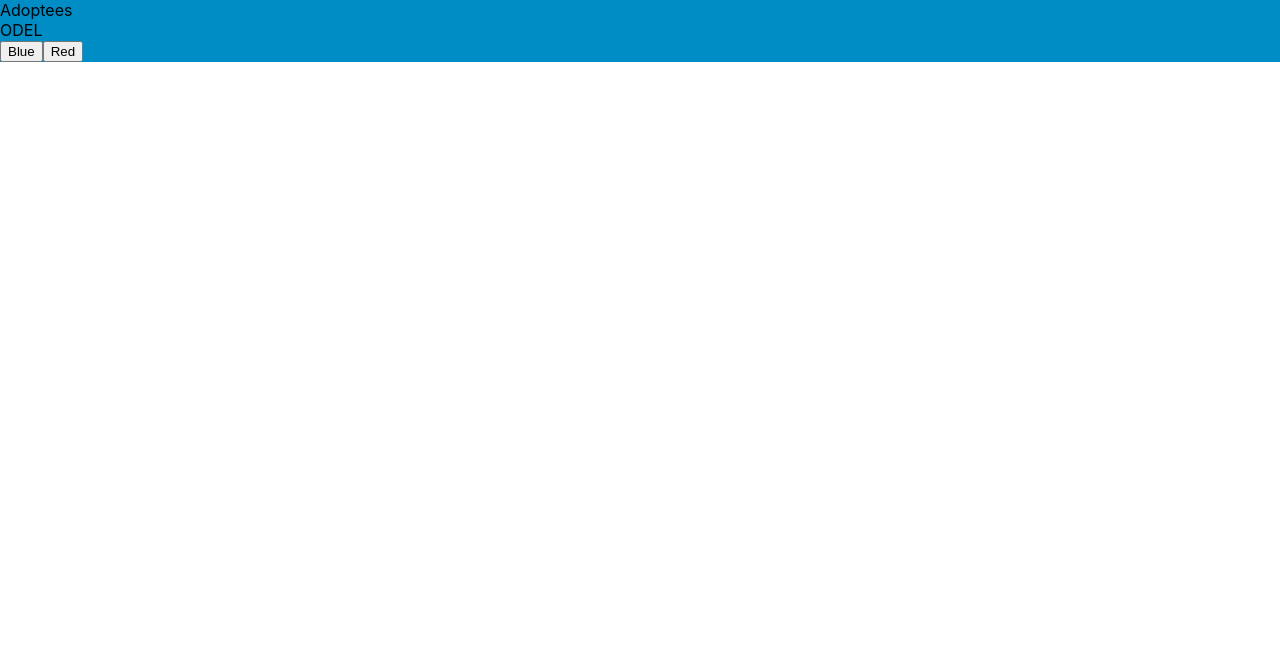
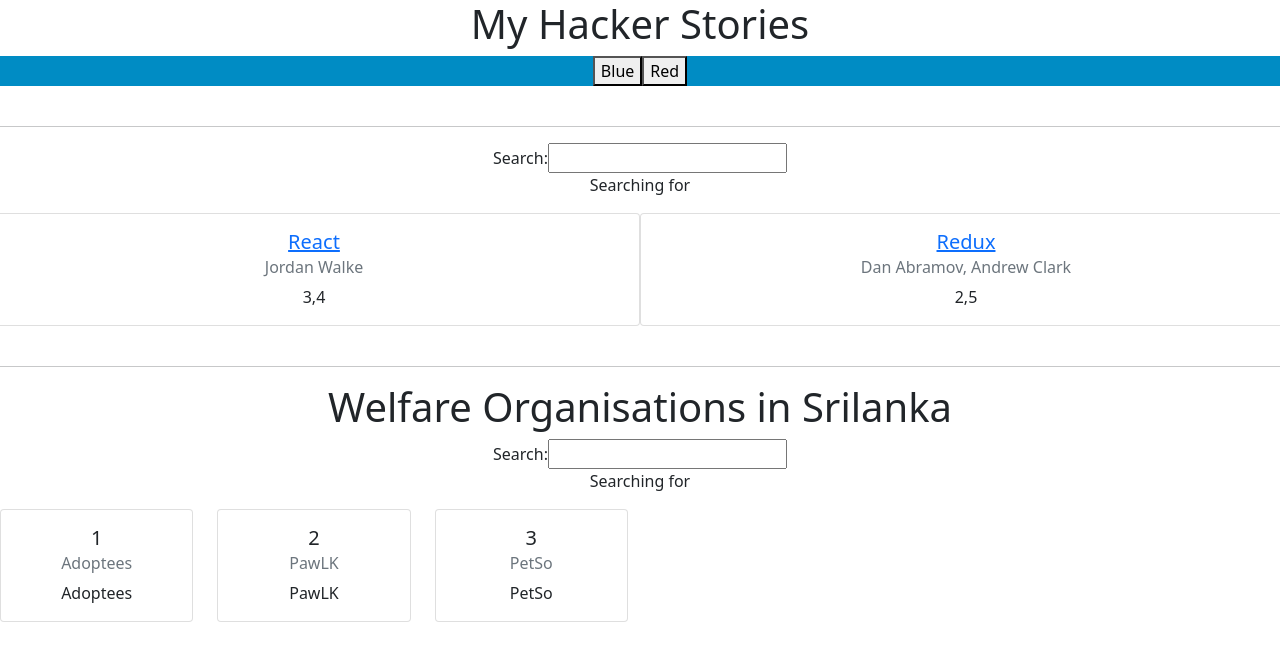
Before and after one commit to pasindur99/Organizations-frontend, a React (Create React App) app: page / in a window 1280 px wide. Shown: the top 658 px of the page. Built offline with nearby package versions, Linux system fonts and the light colour scheme.

Commit message:
Implement a search feature (#13)
* Search bar in progress

* Create search feature for stories

* Create search feature for organisations

```diff
--- a/package.json
+++ b/package.json
@@ -6,9 +6,11 @@
     "@testing-library/jest-dom": "^5.14.1",
     "@testing-library/react": "^11.2.7",
     "@testing-library/user-event": "^12.8.3",
+    "bootstrap": "^5.1.3",
     "react": "^17.0.2",
     "react-dom": "^17.0.2",
     "react-scripts": "4.0.3",
+    "reactstrap": "^9.0.1",
     "web-vitals": "^1.1.2"
   },
   "scripts": {
--- a/src/App.js
+++ b/src/App.js
@@ -1,15 +1,67 @@
 import './App.css';
 import Organisations from "./Organizations";
 import {useState} from "react";
-
-
+import {Col, Row} from "reactstrap";
+import List from "./List";
+import Search from "./Search";
 
 function App() {
     const [color, setColor] = useState("#008cc4");
+
+    const stories = [
+        {
+            title: 'React',
+            url: 'https://reactjs.org/',
+            author: 'Jordan Walke',
+            num_comments: 3,
+            points: 4,
+            objectID: 0,
+        },
+        {
+            title: 'Redux',
+            url: 'https://redux.js.org/',
+            author: 'Dan Abramov, Andrew Clark',
+            num_comments: 2,
+            points: 5,
+            objectID: 1,
+        },
+    ];
+    const [searchTerm, setSearchTerm] = useState('');
+    const handleSearch = event => {
+        setSearchTerm(event.target.value);
+        // console.log(event.target.value);
+    }
+    const searchedStories = stories.filter(function (story) {
+        return story.title.includes(searchTerm);
+    });
+
+    const organisations = [
+        {
+            id: 1,
+            name: "Adoptees"
+        },
+        {
+            id: 2,
+            name: "PawLK"
+        },
+        {
+            id: 3,
+            name: "PetSo"
+        }
+    ];
+    const [searchOrganisationsTerm, setSearchOrganisationsTerm] = useState('');
+    const handleOrganisationsSearch = event => {
+        setSearchOrganisationsTerm(event.target.value);
+    }
+    const searchedOrganisations = organisations.filter(function (organisation) {
+        return organisation.name.includes(searchOrganisationsTerm);
+    });
+
     return (
         <div>
-            <div style={{background:color}}>
-                <Organisations/>
+            <div className="App">
+                <h1>My Hacker Stories</h1>
+                <div style={{background: color}}>
                     <button onClick={() => setColor("Blue")}>
                         Blue
                     </button>
@@ -17,6 +69,30 @@
                         Red
                     </button>
                 </div>
+                <br/>
+                <hr/>
+                <div>
+                    <Search onSearch={handleSearch}/>
+                    <p>Searching for <strong>{searchTerm}</strong></p>
+                </div>
+                <Col>
+                    <Row md={2}>
+                        <List list={searchedStories}/>
+                    </Row>
+                </Col>
+                <br/>
+                <hr/>
+                <h1>Welfare Organisations in Srilanka</h1>
+                <div>
+                    <Search onSearch={handleOrganisationsSearch}/>
+                    <p>Searching for <strong>{searchOrganisationsTerm}</strong></p>
+                </div>
+                <Col>
+                    <Row md={6}>
+                        <Organisations organisations={searchedOrganisations}/>
+                    </Row>
+                </Col>
+            </div>
         </div>
 
     );
--- /dev/null
+++ b/src/List/index.js
@@ -0,0 +1,25 @@
+import {Card, CardBody, CardSubtitle, CardText, CardTitle} from "reactstrap";
+import 'bootstrap/dist/css/bootstrap.min.css';
+import React from "react";
+
+const List = props =>
+    props.list.map(item => (
+        <Card key={item.objectID}>
+            <CardBody>
+                <CardTitle tag="h5">
+                    <a href={item.url}>{item.title}</a>
+                </CardTitle>
+                <CardSubtitle
+                    className="mb-2 text-muted"
+                    tag="h6"
+                >
+                    <span>{item.author}</span>
+                </CardSubtitle>
+                <CardText>
+                    {item.num_comments},<span>{item.points}</span>
+                </CardText>
+            </CardBody>
+        </Card>
+    ));
+
+export default List;
--- a/src/Organizations/index.js
+++ b/src/Organizations/index.js
@@ -1,25 +1,27 @@
 import React from "react";
+import {Card, CardBody, CardSubtitle, CardText, CardTitle} from "reactstrap";
+import 'bootstrap/dist/css/bootstrap.min.css';
 
-const organisations = [
-    {
-        id: 5,
-        name: "Adoptees"
-    },
-    {
-        id: 6,
-        name: "ODEL"
-    }
-]
-
-function Organisations() {
-    return organisations.map((organisation) => {
+function Organisations(props) {
+    return props.organisations.map((organisation) => {
         return (
-            <div>
-                <div>
-                    <div key={organisation.id}>
-                        {organisation.name}
-                    </div>
-                </div>
+            <div key={organisation.id}>
+                <Card>
+                    <CardBody>
+                        <CardTitle tag="h5">
+                            {organisation.id}
+                        </CardTitle>
+                        <CardSubtitle
+                            className="mb-2 text-muted"
+                            tag="h6"
+                        >
+                            {organisation.name}
+                        </CardSubtitle>
+                        <CardText>
+                            {organisation.name}
+                        </CardText>
+                    </CardBody>
+                </Card>
             </div>
         );
     })
--- /dev/null
+++ b/src/Search/index.js
@@ -0,0 +1,8 @@
+const Search = props => (
+    <div>
+        <label htmlFor="search">Search: </label>
+        <input id="search" type="text" onChange={props.onSearch}/>
+    </div>
+);
+
+export default Search;
```
Also changed, not shown: 1 other file (tests, documents, lock files or other folders). Lines whose indentation alone changed are shown as unchanged.
